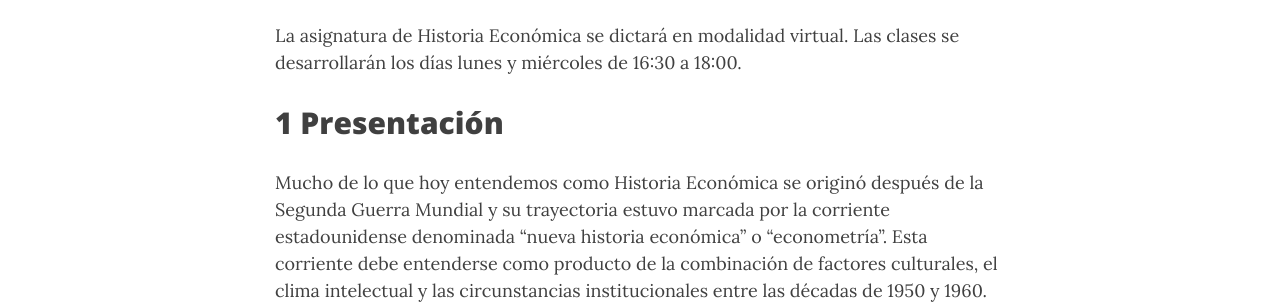
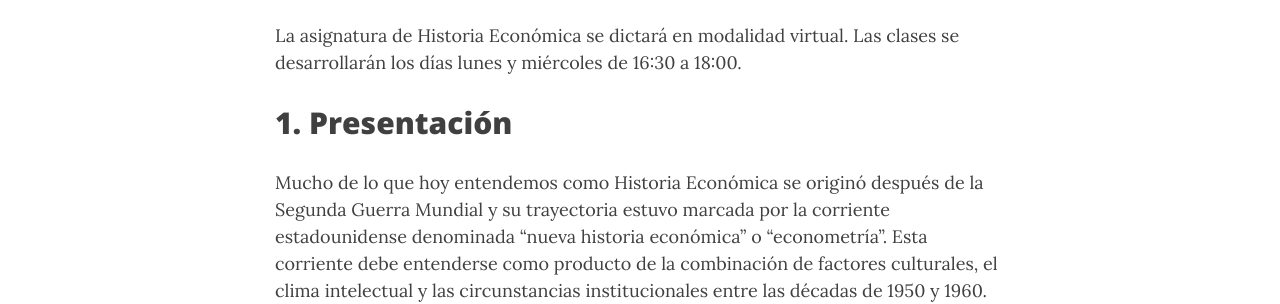
Before and after one commit to NigelCaspa/historiaeconomica, a Jekyll site: the page built from programa.md, in a window 1280 px wide and 900 px high, scrolled down 1318 px. Shown: the part 158-462 px from the top of the window. Built offline with Jekyll 4.4.1, drawn with Linux system fonts in a browser that asks for light colours; nearby versions of some CDN libraries; comment, search, counter and statistics services are not loaded.

```diff
--- a/programa.md
+++ b/programa.md
@@ -33,7 +33,7 @@ El *Plan de Estudios de la Carrera de Historia* establece las siguientes caracte
 
 La asignatura de Historia Económica se dictará en modalidad virtual. Las clases se desarrollarán los días lunes y miércoles de 16:30 a 18:00.
 
-## 1 Presentación <a name="id1"></a>
+## 1. Presentación <a name="id1"></a>
 Mucho de lo que hoy entendemos como Historia Económica se originó después de la Segunda Guerra Mundial y su trayectoria estuvo marcada por la corriente estadounidense denominada “nueva historia económica” o “econometría”. Esta corriente debe entenderse como producto de la combinación de factores culturales, el clima intelectual y las circunstancias institucionales entre las décadas de 1950 y 1960.
 
 En sus inicios, la “nueva historia económica” tuvo el suficiente prestigio para motivar la creación de unidades académicas independientes en las universidades occidentales en la década de 1970. Los debates tenían como protagonistas a los economistas, antes que a los profesionales en historia. De esta manera, se entiende que muchos de los esfuerzos se concentraron en la comprobación de modelos teóricos y en descubrir “leyes” del desarrollo económico.
```
